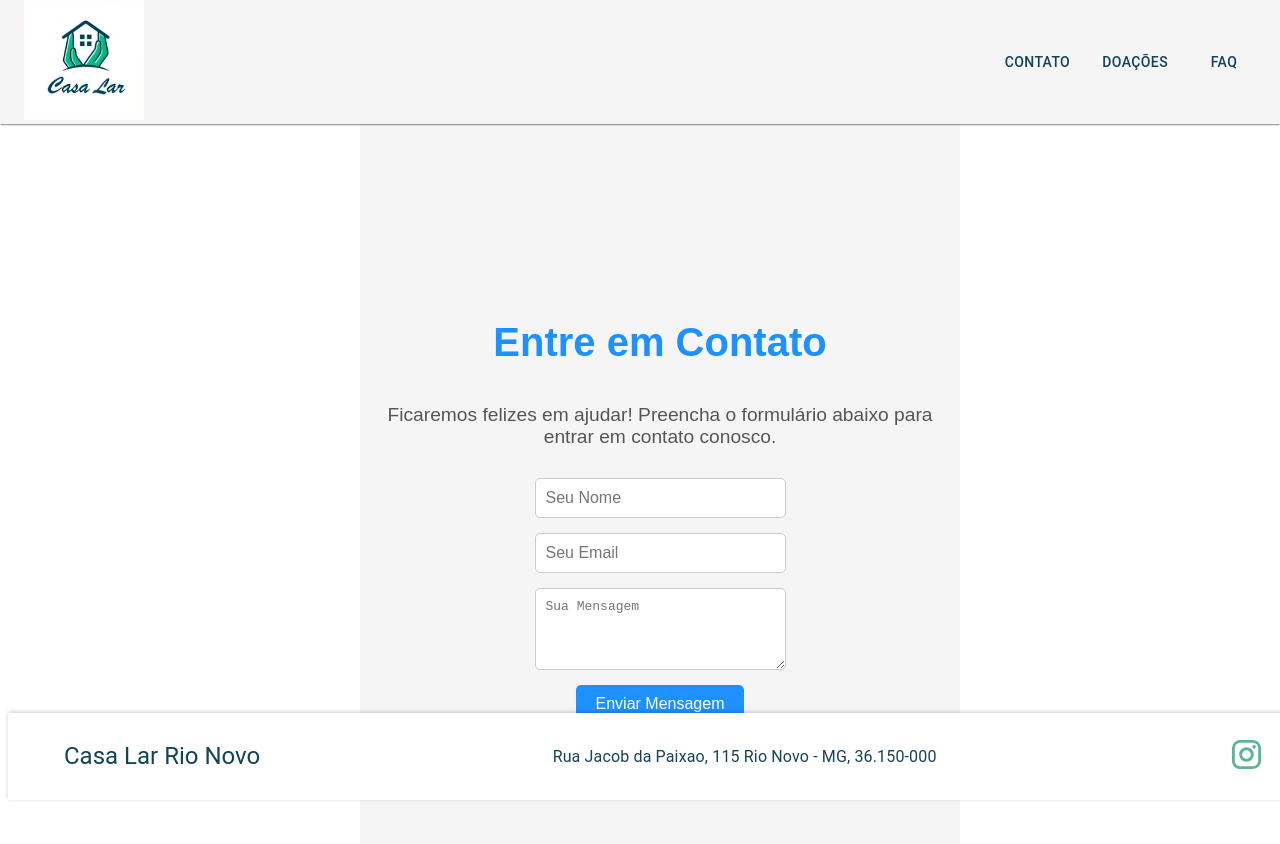
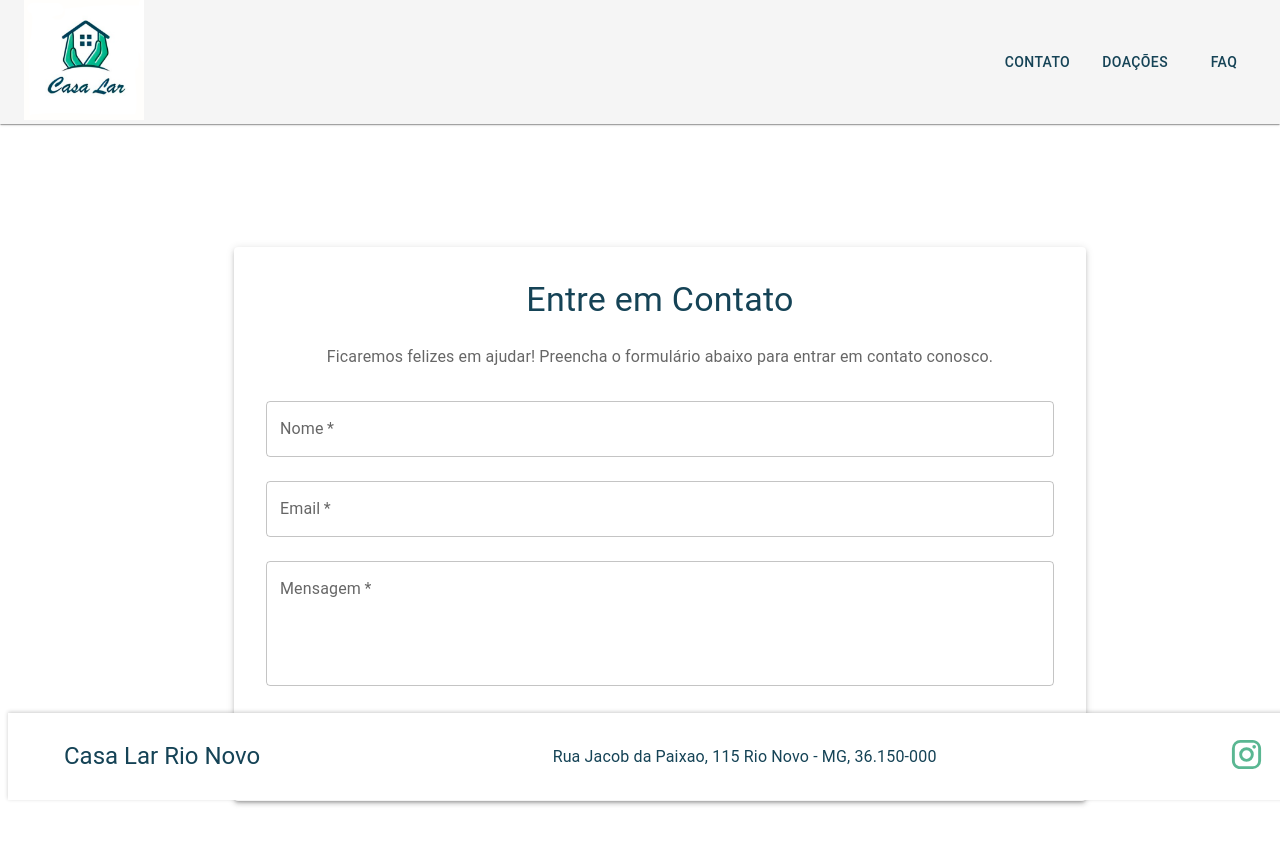
Before and after one commit to Acauhi99/front--casa-lar-rio-novo, a React (Vite) app: page /contact in a window 1280 px wide. Shown: the top 844 px of the page. Built offline with nearby package versions, Linux system fonts and the light colour scheme.

Commit message:
refactor: padrao MUI na pagina de contato

```diff
--- a/src/screens/Contact/Contact.css
+++ /dev/null
@@ -1,55 +0,0 @@
-.contact-container {
-    display: flex;
-    flex-direction: column;
-    align-items: center;
-    justify-content: center;
-    height: 100vh;
-    background-color: #f5f5f5;
-    color: #333;
-    font-family: Arial, sans-serif;
-  }
-
-  .contact-header {
-    font-size: 2.5em;
-    color: #1e90ff;
-    margin-bottom: 20px;
-  }
-
-  .contact-intro {
-    font-size: 1.2em;
-    color: #555;
-    margin-bottom: 30px;
-    text-align: center;
-    max-width: 600px;
-  }
-
-  .contact-form {
-    display: flex;
-    flex-direction: column;
-    align-items: center;
-    gap: 15px;
-  }
-
-  .contact-input {
-    padding: 10px;
-    width: 100%;
-    max-width: 300px;
-    border: 1px solid #ccc;
-    border-radius: 5px;
-    font-size: 1em;
-  }
-
-  .contact-button {
-    padding: 10px 20px;
-    font-size: 1em;
-    color: #fff;
-    background-color: #1e90ff;
-    border: none;
-    border-radius: 5px;
-    cursor: pointer;
-    transition: background-color 0.3s ease;
-  }
-
-  .contact-button:hover {
-    background-color: #1c86ee;
-  }
--- a/src/screens/Contact/Contact.jsx
+++ b/src/screens/Contact/Contact.jsx
@@ -1,16 +1,111 @@
-import './Contact.css';
+import {
+  Box,
+  Button,
+  Container,
+  Grid,
+  Paper,
+  TextField,
+  Typography
+} from '@mui/material';
+import { useState } from 'react';
 
 export const Contact = () => {
+  const [formData, setFormData] = useState({
+    name: '',
+    email: '',
+    message: ''
+  });
+
+  const handleChange = (e) => {
+    const { name, value } = e.target;
+    setFormData(prev => ({
+      ...prev,
+      [name]: value
+    }));
+  };
+
+  const handleSubmit = (e) => {
+    e.preventDefault();
+    // Add form submission logic here
+    console.log(formData);
+  };
+
   return (
-    <div className="contact-container">
-      <h1 className="contact-header">Entre em Contato</h1>
-      <p className="contact-intro">Ficaremos felizes em ajudar! Preencha o formulário abaixo para entrar em contato conosco.</p>
-      <form className="contact-form">
-        <input type="text" placeholder="Seu Nome" className="contact-input" />
-        <input type="email" placeholder="Seu Email" className="contact-input" />
-        <textarea placeholder="Sua Mensagem" className="contact-input" rows="4"></textarea>
-        <button type="submit" className="contact-button">Enviar Mensagem</button>
-      </form>
-    </div>
+    <Container maxWidth="md">
+      <Paper elevation={3} sx={{ p: 4, mt: 4 }}>
+        <Box component="form" onSubmit={handleSubmit}>
+          <Typography
+            variant="h4"
+            component="h1"
+            color="primary"
+            gutterBottom
+            textAlign="center"
+            sx={{ mb: 3 }}
+          >
+            Entre em Contato
+          </Typography>
+
+          <Typography
+            variant="body1"
+            color="text.secondary"
+            textAlign="center"
+            sx={{ mb: 4 }}
+          >
+            Ficaremos felizes em ajudar! Preencha o formulário abaixo para entrar em contato conosco.
+          </Typography>
+
+          <Grid container spacing={3}>
+            <Grid item xs={12}>
+              <TextField
+                fullWidth
+                label="Nome"
+                name="name"
+                value={formData.name}
+                onChange={handleChange}
+                required
+              />
+            </Grid>
+
+            <Grid item xs={12}>
+              <TextField
+                fullWidth
+                label="Email"
+                name="email"
+                type="email"
+                value={formData.email}
+                onChange={handleChange}
+                required
+              />
+            </Grid>
+
+            <Grid item xs={12}>
+              <TextField
+                fullWidth
+                label="Mensagem"
+                name="message"
+                multiline
+                rows={4}
+                value={formData.message}
+                onChange={handleChange}
+                required
+              />
+            </Grid>
+
+            <Grid item xs={12}>
+              <Button
+                type="submit"
+                variant="contained"
+                color="primary"
+                size="large"
+                fullWidth
+                sx={{ mt: 2 }}
+              >
+                Enviar Mensagem
+              </Button>
+            </Grid>
+          </Grid>
+        </Box>
+      </Paper>
+    </Container>
   );
-}
+};
```
Also changed, not shown: 1 other file (tests, documents, lock files or other folders).
